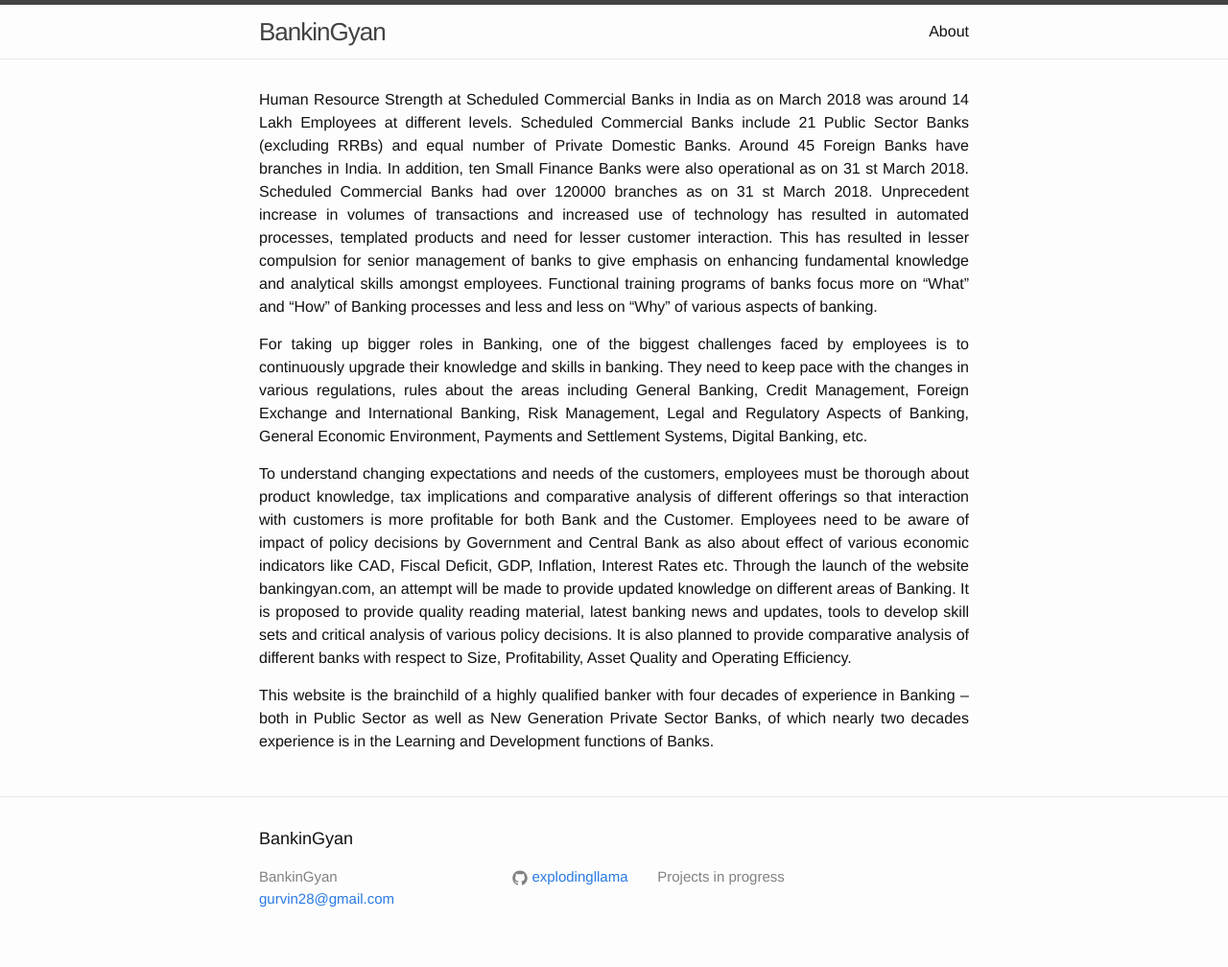
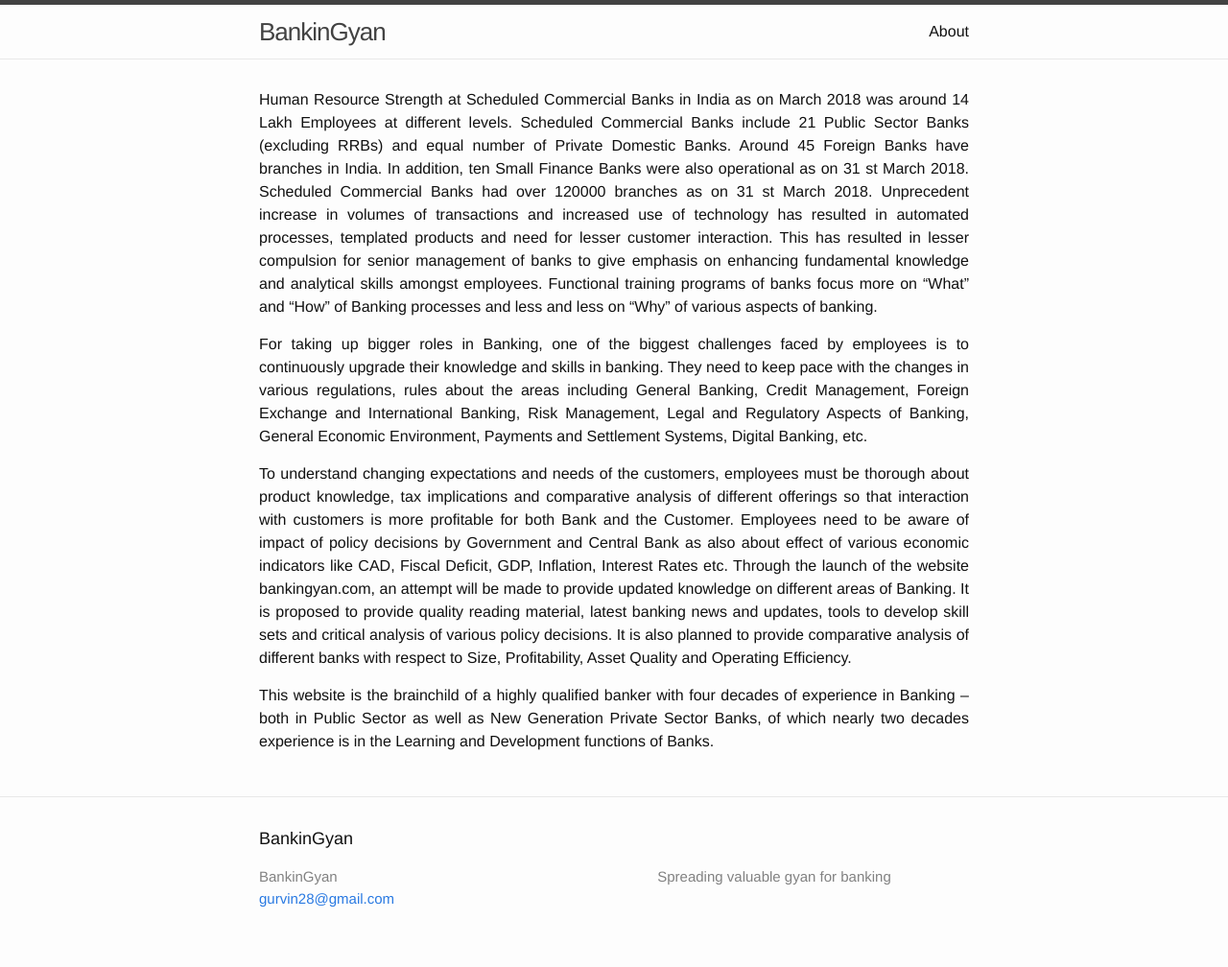
Before and after one commit to ExplodingLlama/bankingyan, a Jekyll site: the page built from index.html, in a window 1280 px wide. Shown: the whole page at 96% size. Built offline with Jekyll 4.4.1, drawn with Linux system fonts in a browser that asks for light colours.

Commit message:
changed description

```diff
--- a/_config.yml
+++ b/_config.yml
@@ -2,10 +2,10 @@
 title: BankinGyan
 email: gurvin28@gmail.com
 description: > # this means to ignore newlines until "baseurl:"
-  Projects in progress
+  Spreading valuable gyan for banking
 baseurl: "" # the subpath of your site, e.g. /blog/
 url: "https://bankingyan.com" # the base hostname & protocol for your site
-github_username:  explodingllama
+# github_username:  explodingllama
 
 # Build settings
 markdown: kramdown
```
